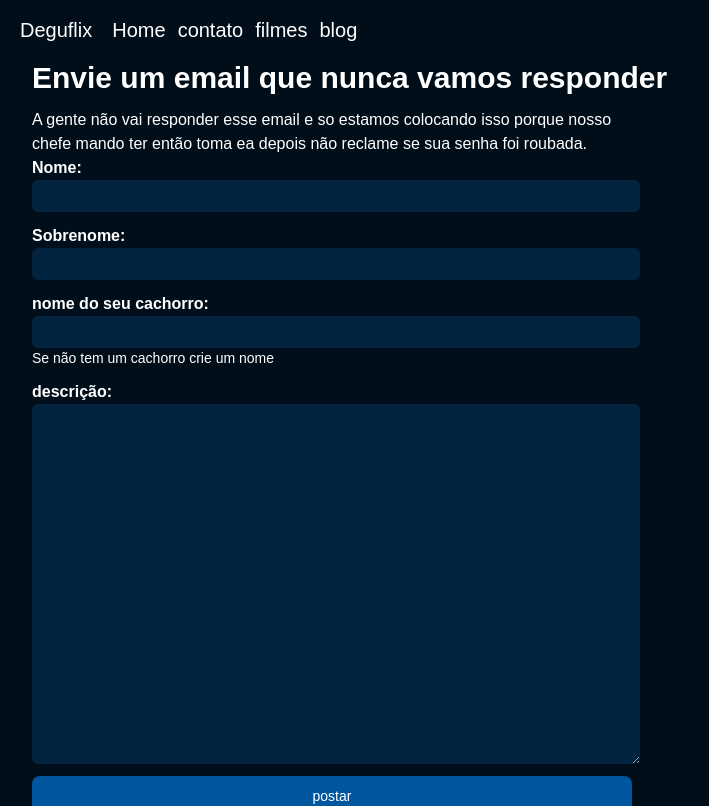
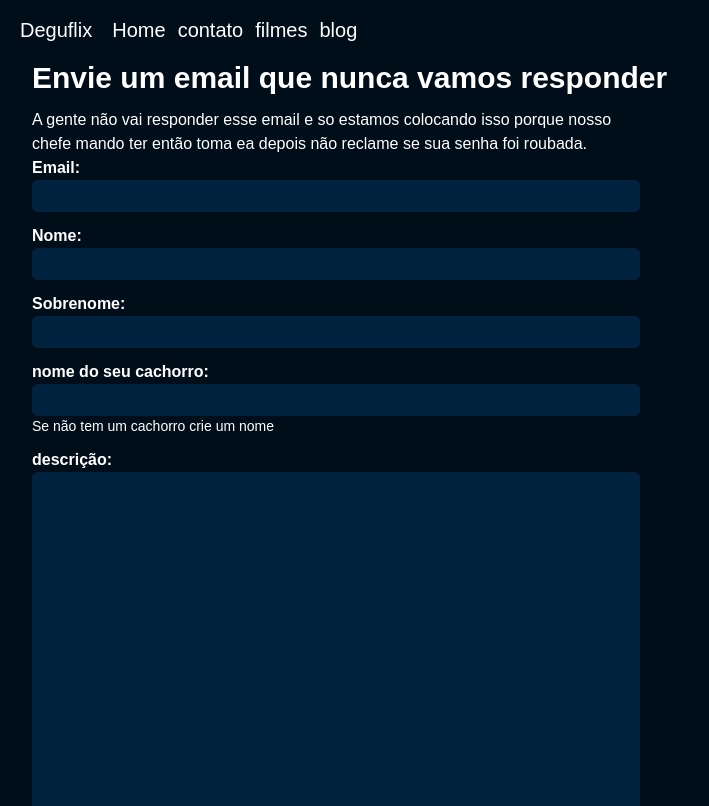
Before and after one commit to dasprino007/3mia-internet-web, a React (Vite) app in the folder deguflix/: page /contato in a window 1280 px wide. Shown: the top 806 px of the page, without its empty margins (0-709 px from the left). Built offline with nearby package versions, Linux system fonts and the light colour scheme.

Commit message:
comecando a fazer o email

```diff
--- a/deguflix/src/pages/Contato.jsx
+++ b/deguflix/src/pages/Contato.jsx
@@ -1,11 +1,25 @@
+import { useRef } from "react";
+
 function Contato() {
+    const form = useRef()
+
+    const sendEmail = (e) => {
+        e.preventDefault();
+        console.log(form.current)
+    }
+
     return (
         <>
         <main className="px-8">
         <h2 className="text-3xl	font-bold mb-3">Envie um email que nunca vamos responder</h2>
         <div className="md:w-1/2">
         <p>A gente não vai responder esse email e so estamos colocando isso porque nosso chefe mando ter então toma ea depois não reclame se sua senha foi roubada.</p>
-        <form className="flex flex-col mb-5 gap-3" action="post">
+
+            <form className="flex flex-col mb-5 gap-3" ref={form} onSubmit={sendEmail}>
+            <div className="flex flex-col">
+                    <label className="font-semibold" htmlFor="email">Email:</label>
+                    <input className=" bg-secondary-color rounded-md h-8 font-semibold text-md" type="text" name="email" id="email" />
+                </div>
                 <div className="flex flex-col">
                     <label className="font-semibold" htmlFor="nome">Nome:</label>
                     <input className=" bg-secondary-color rounded-md h-8 font-semibold text-md" type="text" name="nome" id="nome" />
@@ -21,10 +35,11 @@ function Contato() {
                 </div>
                 <div className="flex flex-col">
                     <label className="font-semibold" htmlFor="descricao">descrição:</label>
-                <textarea rows={15} cols={15} disabled="false" className=" bg-secondary-color rounded-md font-semibold text-md" name="descricao" id="descricao" />
+                    <textarea rows={15} cols={15} className=" bg-secondary-color rounded-md font-semibold text-md" name="descricao" id="descricao" />
                 </div>
-            <button type="button" className="py-2.5 px-5 me-2 mb-2 text-sm font-medium text-white focus:outline-none bg-third-color rounded-lg hover:bg-gray-100 hover:text-blue-700 focus:z-10 focus:ring-4">postar</button>
+                <button type="submit" className="py-2.5 px-5 me-2 mb-2 text-sm font-medium text-white focus:outline-none bg-third-color rounded-lg hover:bg-gray-100 hover:text-blue-700 focus:z-10 focus:ring-4">postar</button>
             </form>
+
         </div>
         </main>
         </>
```
Lines whose indentation alone changed are shown as unchanged.
